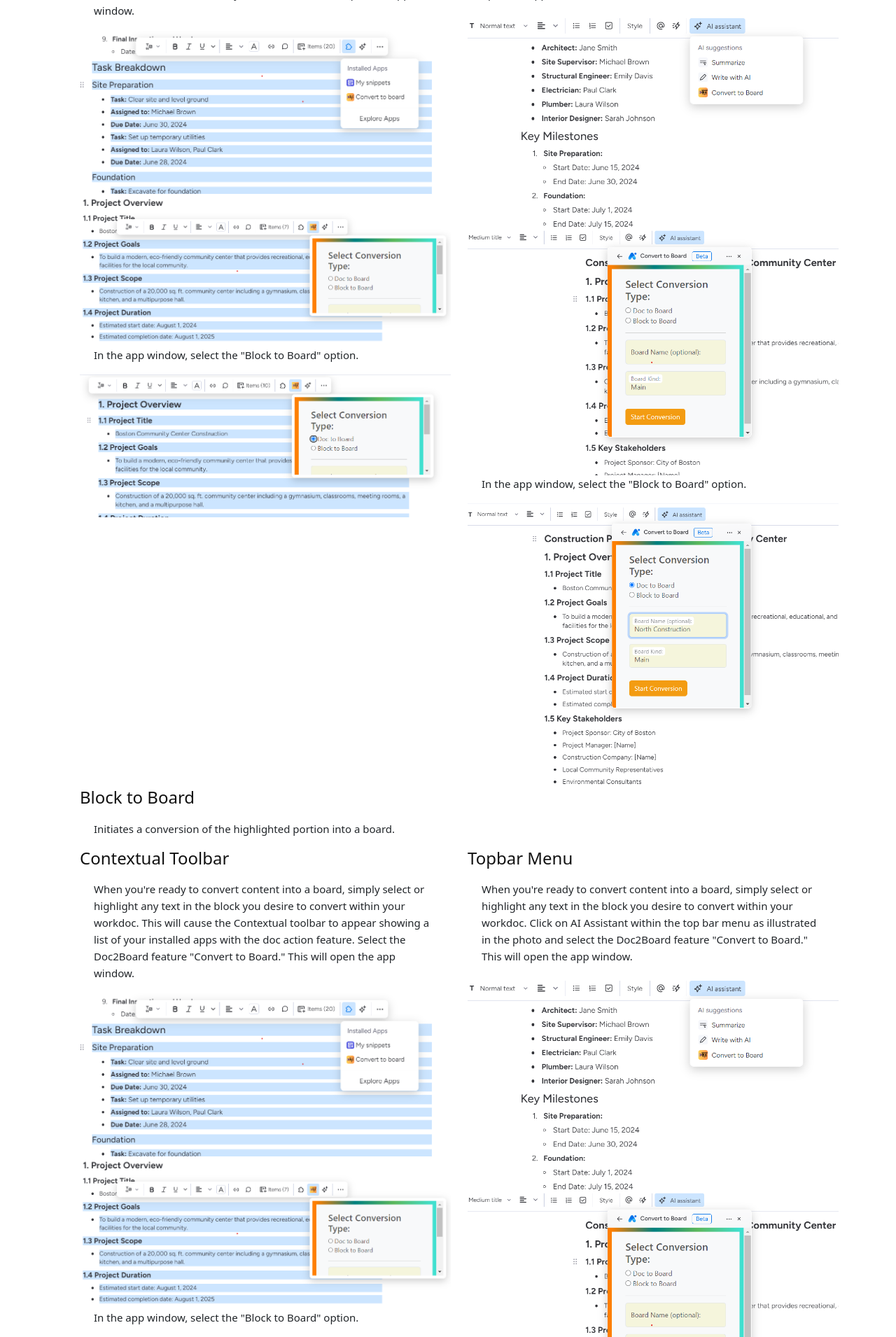
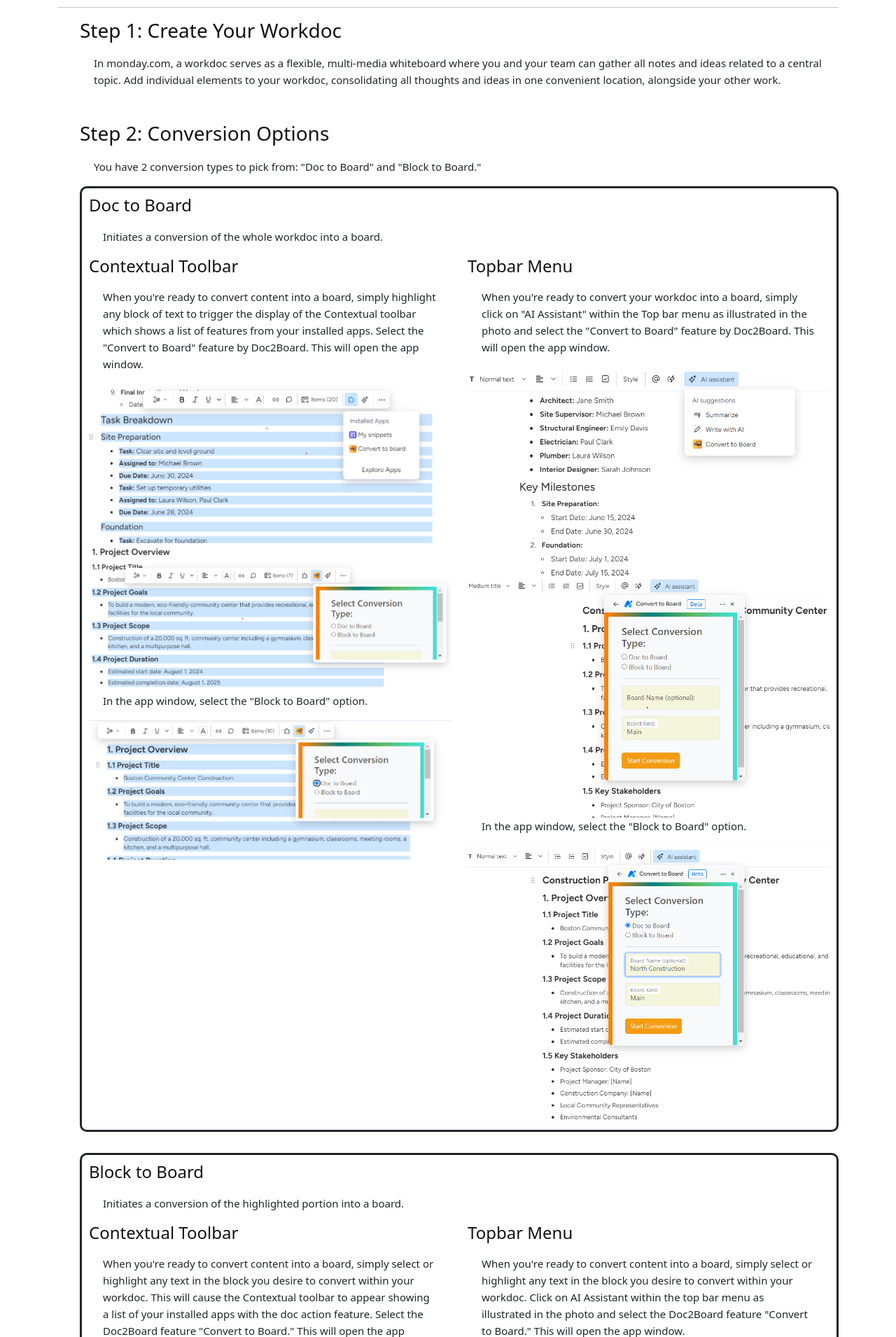
Before and after one commit to yg1222/Cogni-Bridge.studio, a Flask app: page /how_to_use in a window 1280 px wide. Shown: the part 605-2515 px from the top of the page at 70% size. Run offline with Flask 3, Linux system fonts and the light colour scheme.

Commit message:
add video to the top of the htu page and modified doc2board page

```diff
--- a/static/css/cb_base.css
+++ b/static/css/cb_base.css
@@ -135,9 +135,23 @@
         font-size: 24px;
     }
 }
-/* @media only screen and (max-width: 600px) {
-    .doc2board-promo-video {
-        width: 98%;
-        height:auto;
+
+
+@media only screen and (min-width: 800px) {
+    .htu-promo-video {
+        width: 550px;
+        height:350px;
     }
-} */
+}
+
+.doc-to-board-section{
+    border-style: solid;
+    border-radius: 10px;
+    padding: 10px;
+    margin-bottom: 30px;
+}
+.block-to-board-section{
+    border-style: solid;
+    border-radius: 10px;
+    padding: 10px;
+}
--- a/templates/htu_doc2board.html
+++ b/templates/htu_doc2board.html
@@ -20,6 +20,23 @@
 
     </div>
     <hr>
+
+    <div class="row">
+        <h2>Demos</h2>
+        <div class="col-md-6">
+            <h4>Quick demo: Productivity hack</h4>
+            <div class="embed-responsive embed-responsive-16by9">
+                <iframe class="embed-responsive-item htu-promo-video" src="https://www.youtube.com/embed/LMgwz-PyuMA" allowfullscreen></iframe>
+            </div>
+        </div>
+        <div class="col-md-6">
+            <h4>Typical use case</h4>
+            <div class="embed-responsive embed-responsive-16by9">
+                <iframe class="embed-responsive-item htu-promo-video" src="https://www.youtube.com/embed/lISvCVFXYUM" allowfullscreen></iframe>
+            </div>
+        </div>
+    </div>
+    <hr>
     <div>
         <ol class="step-bullets">
             <li class="step-bullets">
@@ -31,7 +48,7 @@
                     <h3>Step 2: Conversion Options</h3>
                     <p>You have 2 conversion types to pick from: "Doc to Board" and "Block to Board."</p>
 
-                    <div>
+                    <div class="doc-to-board-section">
                         <h4>Doc to Board</h4>
                         <p>Initiates a conversion of the whole workdoc into a board.</p>
                         <div class="row">
@@ -65,7 +82,7 @@
 
 
 
-                    <div>
+                    <div class="block-to-board-section">
                         <h4>Block to Board</h4>
                         <p>Initiates a conversion of the highlighted portion into a board.</p>
                         <div class="row">
```
